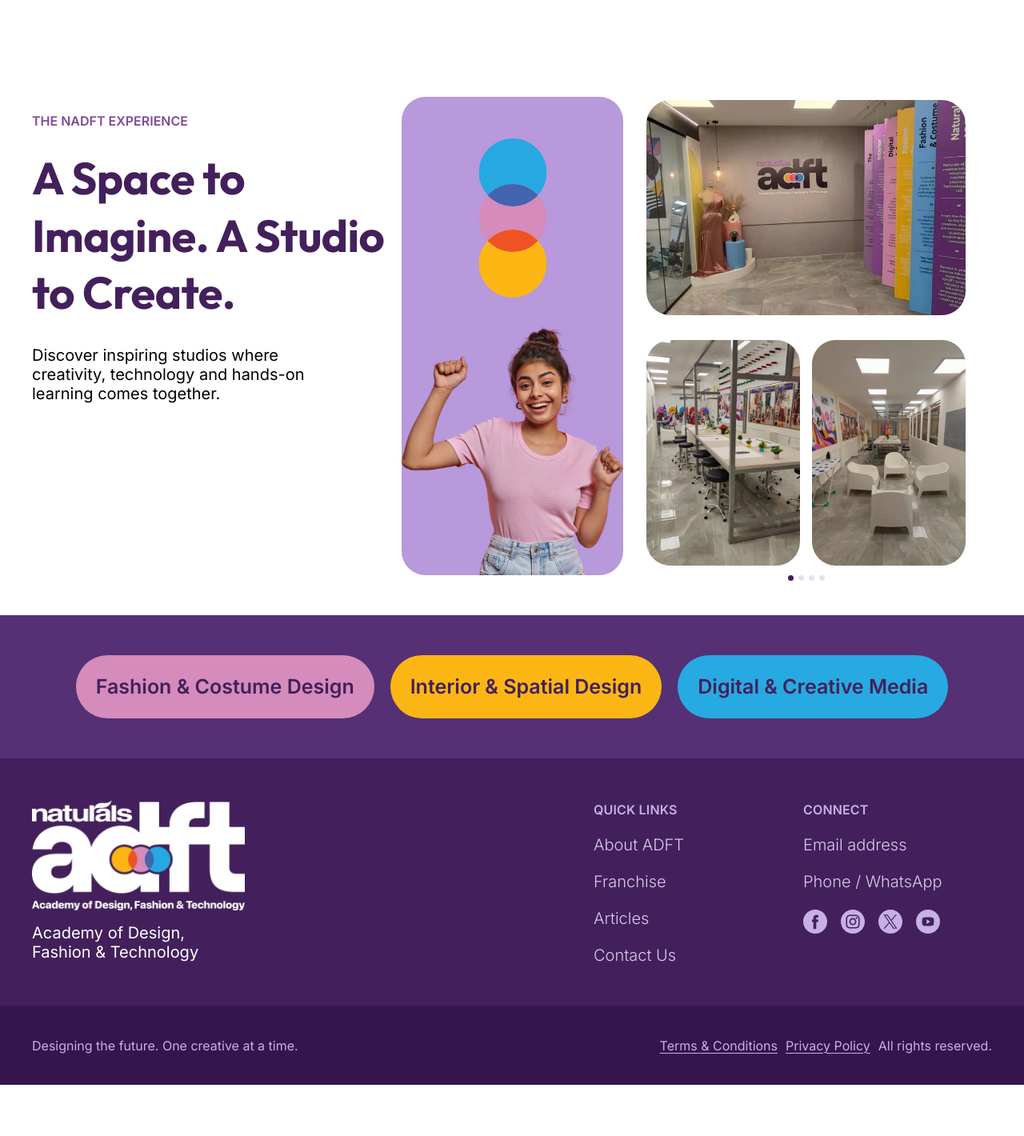
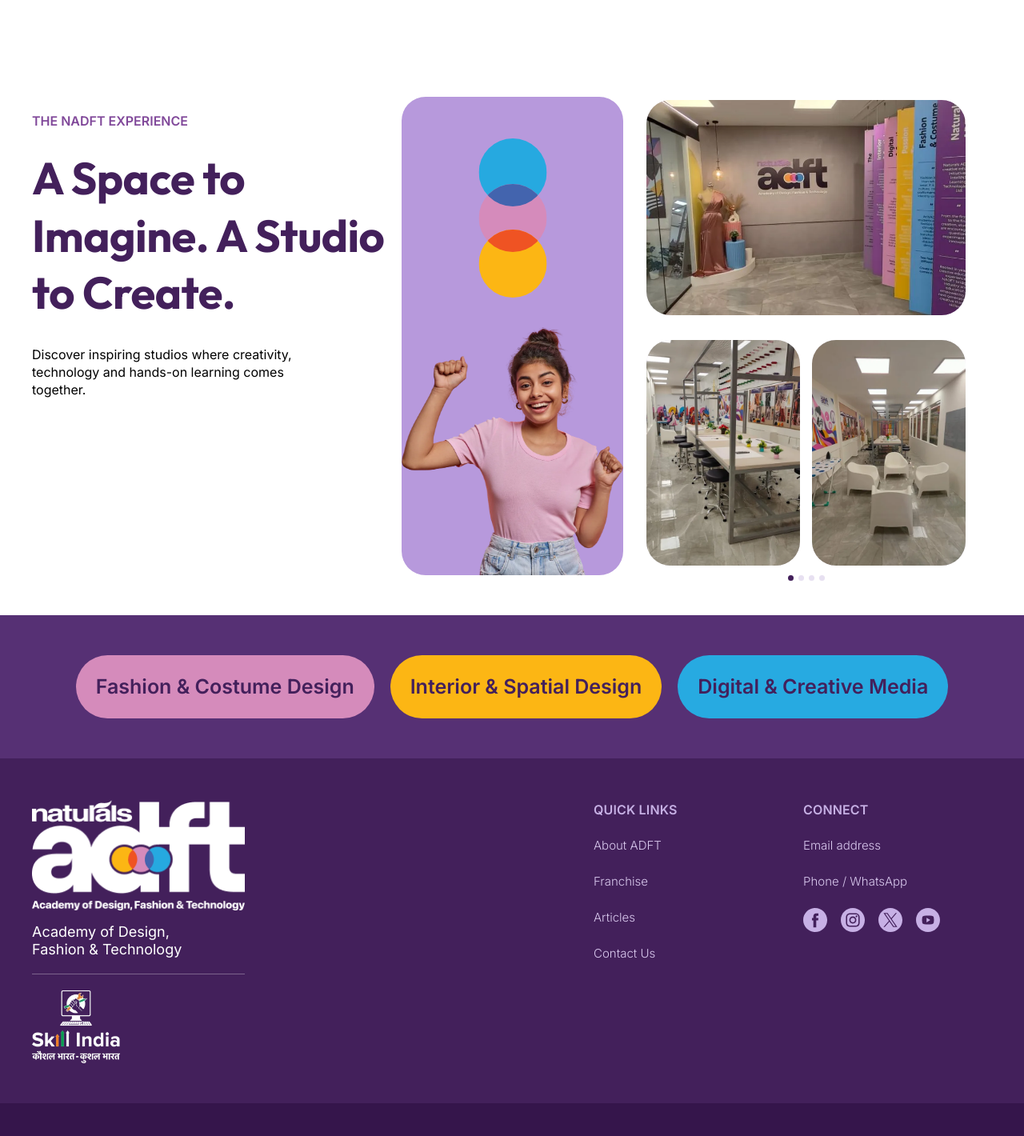
Before and after one commit to cmmurali78/ndft-coming-soon, a Next.js app: page /digital-design in a window 1280 px wide. Shown: the part 5750-7170 px from the top of the page at 80% size. Before the commit the page ends 7106 px from the top, so only its background shows below. Built offline with nearby package versions, Linux system fonts and the light colour scheme; no server answers.

Commit message:
Added a logo in footer

```diff
--- a/app/styles.css
+++ b/app/styles.css
@@ -513,7 +513,7 @@ img {
 
 .footer-brand__text {
   margin-top: 16px;
-  font-size: 20px;
+  font-size: 18px;
   line-height: 1.2;
 }
 
@@ -546,7 +546,7 @@ img {
 }
 
 .footer-col a {
-  font-size: 20px;
+  font-size: 15px;
   font-weight: 300;
   line-height: 1.25;
   color: #d9c9ee;
@@ -603,6 +603,22 @@ img {
   text-decoration: underline;
   text-underline-offset: 3px;
   transition: color 0.2s var(--ease);
+}
+
+.footer-brand__divider {
+  display: block;
+  width: 100%;
+  height: 1px;
+  margin-top: 20px;
+  background-color: rgba(255, 255, 255, 0.3);
+}
+
+.footer-brand__skill-india {
+  display: block;
+  width: 110px;
+  height: auto;
+  margin-top: 20px;
+  object-fit: contain;
 }
 
 .footer-legal a:hover {
--- a/components/home/CtaBanner.module.css
+++ b/components/home/CtaBanner.module.css
@@ -98,8 +98,8 @@
 
 .text {
   margin-top: 22px;
-  font-size: 20px;
-  line-height: 1.2;
+  font-size: 16px;
+  line-height: 1.4;
 }
 
 .actions {
--- a/components/home/HomeDifference.module.css
+++ b/components/home/HomeDifference.module.css
@@ -44,8 +44,8 @@
 
 .text {
   margin-top: 18px;
-  font-size: 20px;
-  line-height: 1.2;
+  font-size: 16px;
+  line-height: 1.4;
   color: var(--text-muted);
 }
 
@@ -77,6 +77,6 @@
 
   .text {
     margin-top: 10px;
-    font-size: 17px;
+    font-size: 15px;
   }
 }
--- a/components/layout/Footer.tsx
+++ b/components/layout/Footer.tsx
@@ -44,6 +44,14 @@ export default function Footer() {
               <br />
               Fashion &amp; Technology
             </p>
+            <span className="footer-brand__divider" />
+            <Image
+              src="/images/skill-india.webp"
+              alt="Skill India – Kaushal Bharat Kushal Bharat"
+              width={110}
+              height={91}
+              className="footer-brand__skill-india"
+            />
           </div>
 
           <div className="footer-cols">
--- a/components/sections/AudienceSection.module.css
+++ b/components/sections/AudienceSection.module.css
@@ -26,8 +26,8 @@
   max-width: 462px;
   margin-top: 50px;
   padding-left: 41px;
-  font-size: 20px;
-  line-height: 1.2;
+  font-size: 16px;
+  line-height: 1.4;
 }
 
 .list li {
@@ -69,7 +69,7 @@
   .list {
     margin-top: 28px;
     padding-left: 0;
-    font-size: 17px;
+    font-size: 15px;
   }
 
   .list li {
--- a/components/sections/StudioSection.module.css
+++ b/components/sections/StudioSection.module.css
@@ -33,8 +33,8 @@
 .text {
   max-width: 345px;
   margin-top: 30px;
-  font-size: 20px;
-  line-height: 1.2;
+  font-size: 16px;
+  line-height: 1.4;
 }
 
 .feature {
```
Also changed, not shown: public/images/skill-india.webp (added).
